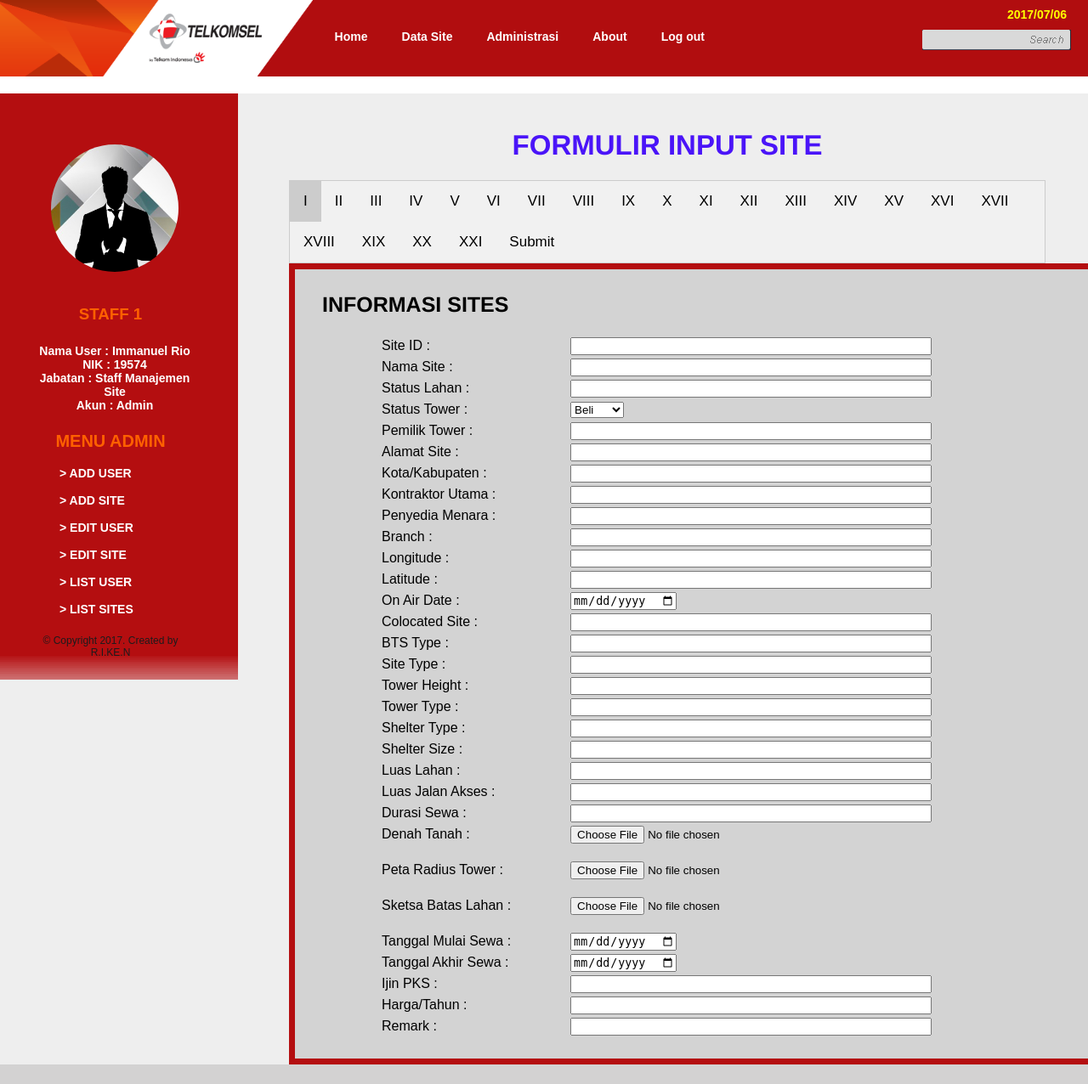
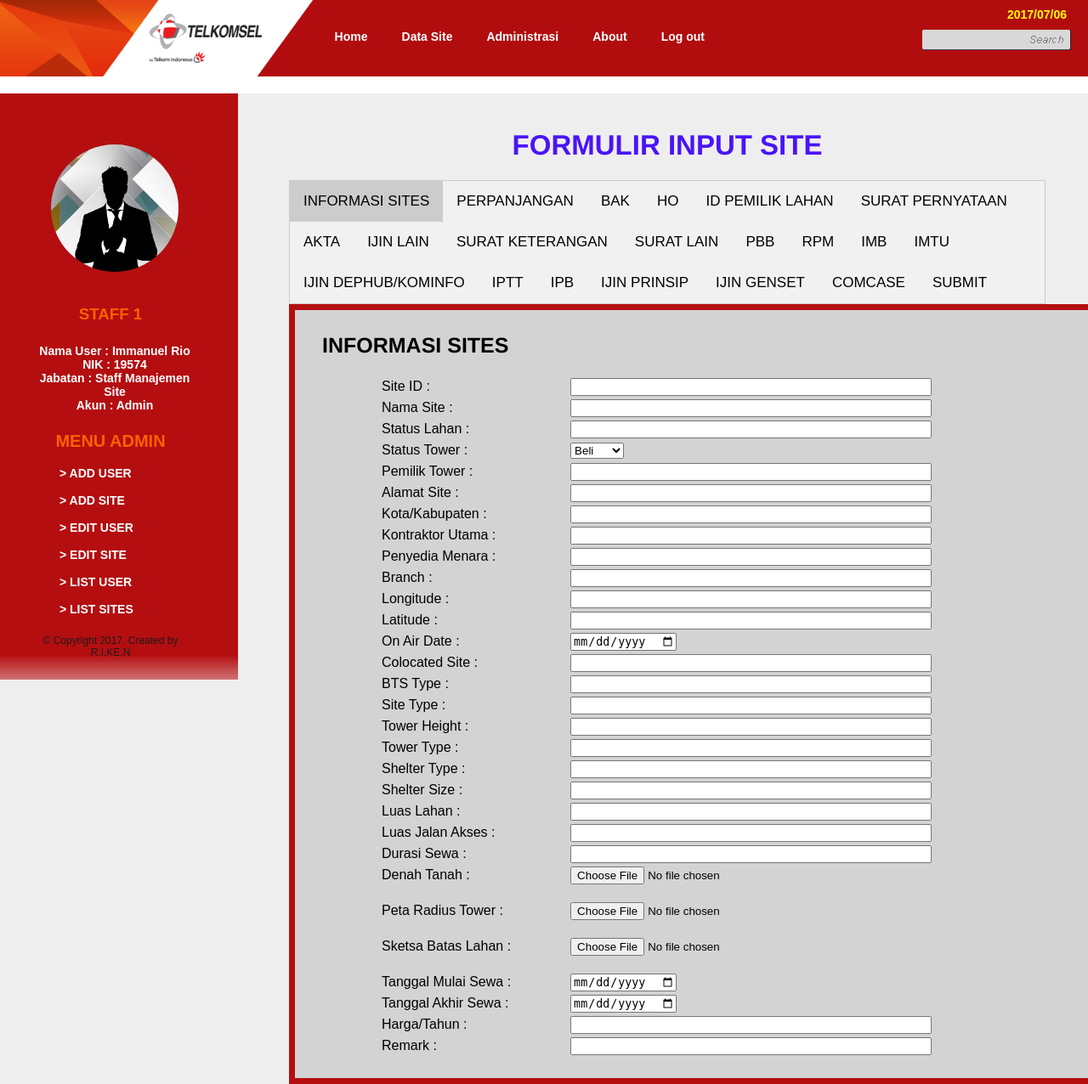
Before and after one commit to rigold/Telkomsel, a PHP site: page /Add_Sites.php in a window 1280 px wide. Shown: the whole page at 85% size. Before the commit the page ends 1253 px from the top, so only its background shows below. Run offline with PHP 8.4, Linux system fonts and the light colour scheme.

Commit message:
Tambah coding dan ubah menu

```diff
--- a/SITA Project/Add_Sites.php
+++ b/SITA Project/Add_Sites.php
@@ -120,28 +120,27 @@
 				<div class="body">
 					<h1>Formulir Input Site</h1>
 					<div class="tab">
-						<button class="tablinks" onclick="openTabs(event, 'Sites')">I</button>
-						<button class="tablinks" onclick="openTabs(event, 'SuratLain')">II</button>
-						<button class="tablinks" onclick="openTabs(event, 'Perpanjangan')">III</button>
-						<button class="tablinks" onclick="openTabs(event, 'BAK')">IV</button>
-						<button class="tablinks" onclick="openTabs(event, 'THO')">V</button>
-						<button class="tablinks" onclick="openTabs(event, 'IPL')">VI</button>
-						<button class="tablinks" onclick="openTabs(event, 'SP')">VII</button>
-						<button class="tablinks" onclick="openTabs(event, 'Akta')">VIII</button>
-						<button class="tablinks" onclick="openTabs(event, 'IjinLain')">IX</button>
-						<button class="tablinks" onclick="openTabs(event, 'SKet')">X</button>
-						<button class="tablinks" onclick="openTabs(event, 'SK')">XI</button>
-						<button class="tablinks" onclick="openTabs(event, 'PBB')">XII</button>
-						<button class="tablinks" onclick="openTabs(event, 'SKRD')">XIII</button>
-						<button class="tablinks" onclick="openTabs(event, 'IMB')">XIV</button>
-						<button class="tablinks" onclick="openTabs(event, 'IMTU')">XV</button>
-						<button class="tablinks" onclick="openTabs(event, 'IjinDep')">XVI</button>
-						<button class="tablinks" onclick="openTabs(event, 'IPTT')">XVII</button>
-						<button class="tablinks" onclick="openTabs(event, 'IPB')">XVIII</button>
-						<button class="tablinks" onclick="openTabs(event, 'IIP')">XIX</button>
-						<button class="tablinks" onclick="openTabs(event, 'Genset')">XX</button>
-						<button class="tablinks" onclick="openTabs(event, 'Comcase')">XXI</button>
-						<button class="tablinks" onclick="openTabs(event, 'Submit')">Submit</button>
+						<button class="tablinks" onclick="openTabs(event, 'Sites')">INFORMASI SITES</button>
+						<button class="tablinks" onclick="openTabs(event, 'Perpanjangan')">PERPANJANGAN</button>
+						<button class="tablinks" onclick="openTabs(event, 'BAK')">BAK</button>
+						<button class="tablinks" onclick="openTabs(event, 'THO')">HO</button>
+						<button class="tablinks" onclick="openTabs(event, 'IPL')">ID PEMILIK LAHAN</button>
+						<button class="tablinks" onclick="openTabs(event, 'SP')">SURAT PERNYATAAN</button>
+						<button class="tablinks" onclick="openTabs(event, 'Akta')">AKTA</button>
+						<button class="tablinks" onclick="openTabs(event, 'IjinLain')">IJIN LAIN</button>
+						<button class="tablinks" onclick="openTabs(event, 'SKet')">SURAT KETERANGAN</button>
+						<button class="tablinks" onclick="openTabs(event, 'SK')">SURAT LAIN</button>
+						<button class="tablinks" onclick="openTabs(event, 'PBB')">PBB</button>
+						<button class="tablinks" onclick="openTabs(event, 'SKRD')">RPM</button>
+						<button class="tablinks" onclick="openTabs(event, 'IMB')">IMB</button>
+						<button class="tablinks" onclick="openTabs(event, 'IMTU')">IMTU</button>
+						<button class="tablinks" onclick="openTabs(event, 'IjinDep')">IJIN DEPHUB/KOMINFO</button>
+						<button class="tablinks" onclick="openTabs(event, 'IPTT')">IPTT</button>
+						<button class="tablinks" onclick="openTabs(event, 'IPB')">IPB</button>
+						<button class="tablinks" onclick="openTabs(event, 'IIP')">IJIN PRINSIP</button>
+						<button class="tablinks" onclick="openTabs(event, 'Genset')">IJIN GENSET</button>
+						<button class="tablinks" onclick="openTabs(event, 'Comcase')">COMCASE</button>
+						<button class="tablinks" onclick="openTabs(event, 'Submit')">SUBMIT</button>
 					</div>
 
 					<form id="satu" action="List_Sites.php" method="post" enctype="multipart/form-data">
@@ -241,44 +240,10 @@
 											<label for="a">Tanggal Akhir Sewa :</label> <input type="date" id="myDate" value="">
 										</p>
 										<p>
-											<label for="a">Ijin PKS :</label> <input type="text" name="NamaSite" size="50">
-										</p>
-										<p>
 											<label for="a">Harga/Tahun :</label> <input type="text" name="NamaSite" size="50">
 										</p>
 										<p>
 											<label for="a">Remark :</label> <input type="text" name="NamaSite" size="50">
-										</p>
-									</a>
-								</table>
-							</div>
-						</div>
-						<div id="site">
-							<div id="SuratLain" class="tabcontent">
-								<table border="0">
-									<h2>Surat Lain</h2>
-									<a id="detail">
-
-										<p>
-											<label for="a">Status Jaminan Hukum :</label>
-											<select name="cars">
-											    <option value="volvo">Ada</option>
-											    <option value="saab">Tidak</option>
-											</select>
-										</p>
-										<p>
-											<label for="a">Surat Ijin Bekerja :</label>
-											<select name="cars">
-											    <option value="volvo">Ada</option>
-											    <option value="saab">Tidak</option>
-											</select>
-										</p>
-										<p>
-											<label for="a">Surat Perjanjian Sewa Tanah :</label>
-											<select name="cars">
-											    <option value="volvo">Ada</option>
-											    <option value="saab">Tidak</option>
-											</select>
 										</p>
 									</a>
 								</table>
@@ -672,7 +637,7 @@
 						<div id="site">
 							<div id="SK" class="tabcontent">
 								<table border="0">
-									<h2>Surat Kuasa</h2>
+									<h2>Surat Lain</h2>
 									<a id="detail">
 										<p>
 											<label for="a">Surat Kuasa :</label>
@@ -683,6 +648,27 @@
 										</p>
 										<p>
 											<label for="a">Surat Kuasa Pengambilan Jaminan Asli :</label>
+											<select name="cars">
+											    <option value="Ada">Ada</option>
+											    <option value="Tidak">Tidak</option>
+											</select>
+										</p>
+										<p>
+											<label for="a">Surat Kuasa Jaminan Hukum :</label>
+											<select name="cars">
+											    <option value="Ada">Ada</option>
+											    <option value="Tidak">Tidak</option>
+											</select>
+										</p>
+										<p>
+											<label for="a">Surat Ijin PKS :</label>
+											<select name="cars">
+											    <option value="Ada">Ada</option>
+											    <option value="Tidak">Tidak</option>
+											</select>
+										</p>
+										<p>
+											<label for="a">Surat Perjanjian Sewa Tanah :</label>
 											<select name="cars">
 											    <option value="Ada">Ada</option>
 											    <option value="Tidak">Tidak</option>
@@ -764,9 +750,6 @@
 											<label for="a">Status IMB :</label> <input type="text" name="NamaSite" size="50">
 										</p>
 										<p>
-											<label for="a">Durasi IMB :</label> <input type="text" name="NamaSite" size="50">
-										</p>
-										<p>
 											<label for="a">Daftar Ulang IMB :</label> <input type="date" id="myDate" value="">
 										</p>
 										<p>
@@ -794,9 +777,6 @@
 											<label for="a">Nomor Ijin :</label> <input type="text" name="NamaSite" size="50">
 										</p>
 										<p>
-											<label for="a">Durasi Ijin :</label> <input type="text" name="NamaSite" size="50">
-										</p>
-										<p>
 											<label for="a">Tanggal Awal Ijin :</label> <input type="date" id="myDate" value="">
 										</p>
 										<p>
@@ -813,9 +793,6 @@
 									<a id="detail">
 										<p>
 											<label for="a">Nomor Ijin :</label> <input type="text" name="NamaSite" size="50">
-										</p>
-										<p>
-											<label for="a">Durasi Ijin :</label> <input type="text" name="NamaSite" size="50">
 										</p>
 										<p>
 											<label for="a">Tanggal Mulai Ijin :</label> <input type="date" id="myDate" value="">
@@ -836,9 +813,6 @@
 											<label for="a">Nomor Ijin Pendirian :</label> <input type="text" name="NamaSite" size="50">
 										</p>
 										<p>
-											<label for="a">Durasi Ijin Pendirian :</label> <input type="text" name="NamaSite" size="50">
-										</p>
-										<p>
 											<label for="a">Tanggal Mulai Ijin Pendirian :</label> <input type="date" id="myDate" value="">
 										</p>
 										<p>
@@ -857,9 +831,6 @@
 											<label for="a">Nomor IPB :</label> <input type="text" name="NamaSite" size="50">
 										</p>
 										<p>
-											<label for="a">Durasi IPB :</label> <input type="text" name="NamaSite" size="50">
-										</p>
-										<p>
 											<label for="a">Tanggal Mulai IPB :</label> <input type="date" id="myDate" value="">
 										</p>
 										<p>
@@ -876,9 +847,6 @@
 									<a id="detail">
 										<p>
 											<label for="a">Nomor Ijin Prinsip :</label> <input type="text" name="NamaSite" size="50">
-										</p>
-										<p>
-											<label for="a">Durasi Ijin Prinsip :</label> <input type="text" name="NamaSite" size="50">
 										</p>
 										<p>
 											<label for="a">Tanggal Mulai Ijin Prinsip :</label> <input type="date" id="myDate" value="">
@@ -900,9 +868,6 @@
 										</p>
 										<p>
 											<label for="a">Status :</label> <input type="text" name="NamaSite" size="50">
-										</p>
-										<p>
-											<label for="a">Start Tahun :</label> <input type="text" name="NamaSite" size="50">
 										</p>
 										<p>
 											<label for="a">Tanggal Start :</label> <input type="date" id="myDate" value="">
```
